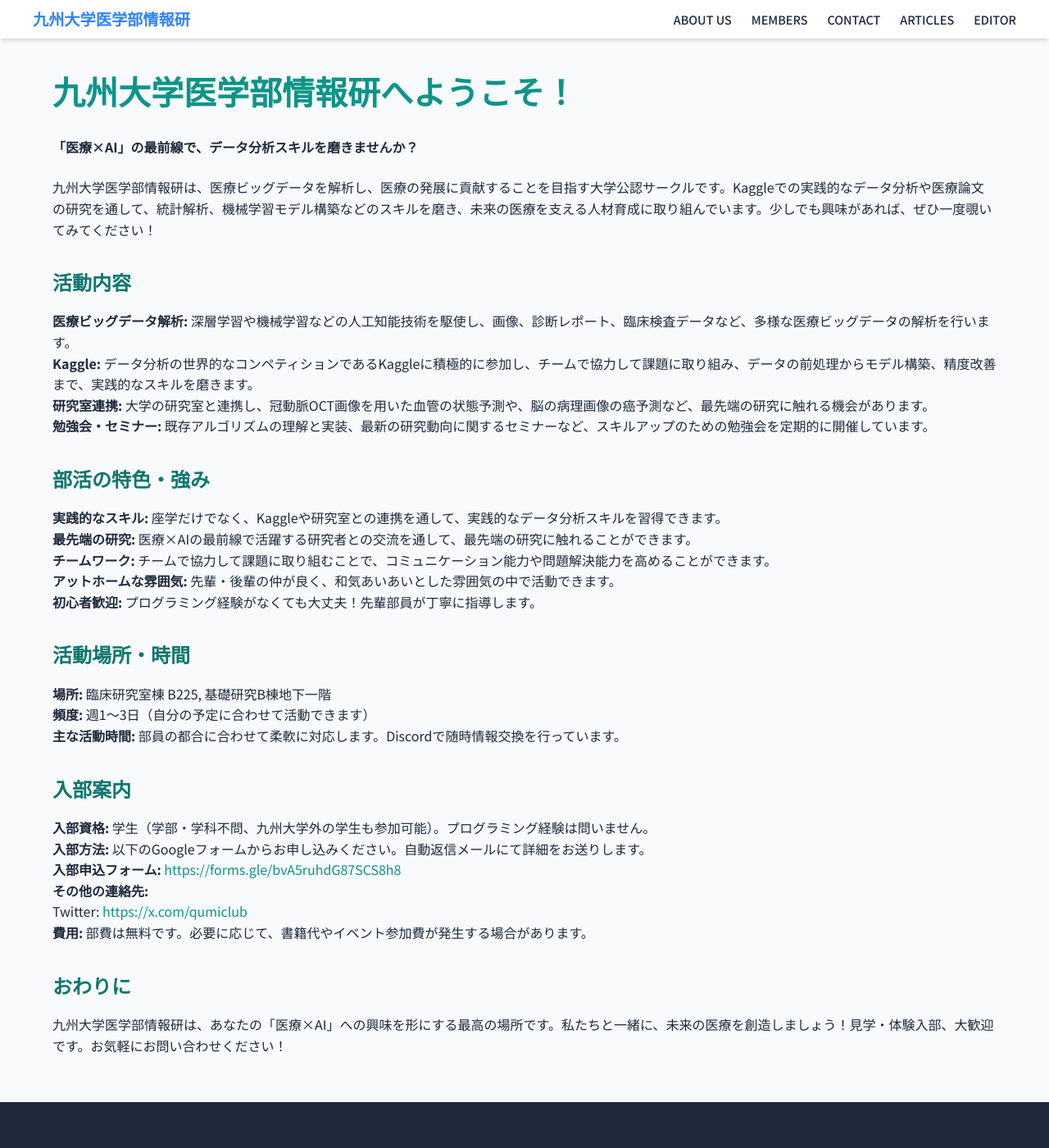
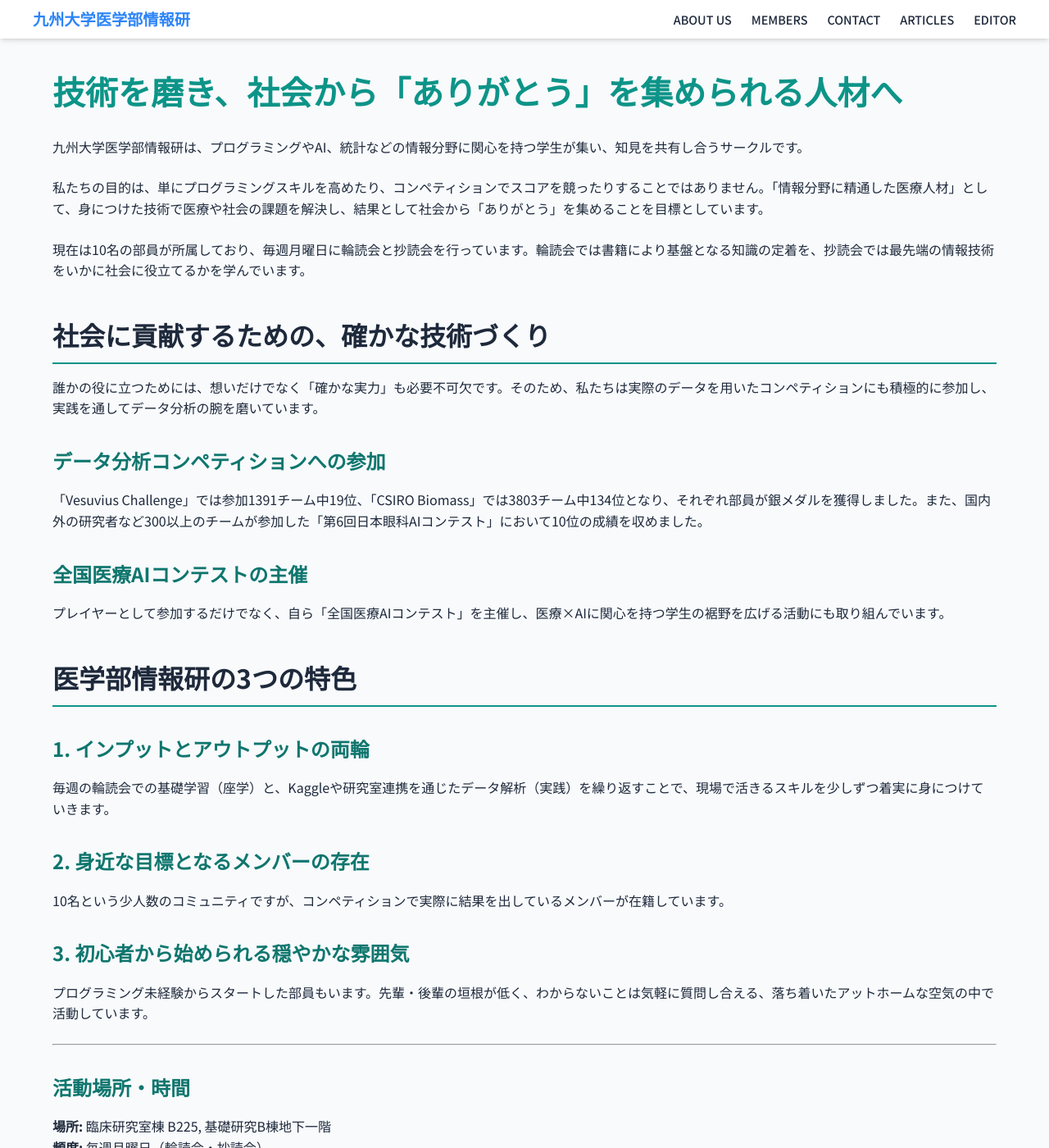
Before and after one commit to qumiclub/club-welcome-page, a Jekyll site: the page built from _pages/about-us.md, in a window 1280 px wide and 1400 px high. Shown: the whole window at 82% size. Built offline with Jekyll 4.4.1, drawn with Linux system fonts in a browser that asks for light colours; some of the changed text lies outside the part shown.

Commit message:
content: About Usとトップページの内容を最新実績に更新

```diff
--- a/_pages/about-us.md
+++ b/_pages/about-us.md
@@ -3,42 +3,43 @@
 title: 九州大学医学部情報研 -部活紹介-
 ---
 
-# 九州大学医学部情報研へようこそ！
+# 技術を磨き、社会から「ありがとう」を集められる人材へ
 
-**「医療×AI」の最前線で、データ分析スキルを磨きませんか？**
+九州大学医学部情報研は、プログラミングやAI、統計などの情報分野に関心を持つ学生が集い、知見を共有し合うサークルです。
 
-九州大学医学部情報研は、医療ビッグデータを解析し、医療の発展に貢献することを目指す大学公認サークルです。Kaggleでの実践的なデータ分析や医療論文の研究を通して、統計解析、機械学習モデル構築などのスキルを磨き、未来の医療を支える人材育成に取り組んでいます。少しでも興味があれば、ぜひ一度覗いてみてください！
+私たちの目的は、単にプログラミングスキルを高めたり、コンペティションでスコアを競ったりすることではありません。「情報分野に精通した医療人材」として、身につけた技術で医療や社会の課題を解決し、結果として社会から「ありがとう」を集めることを目標としています。
 
-### 活動内容
+現在は10名の部員が所属しており、毎週月曜日に輪読会と抄読会を行っています。輪読会では書籍により基盤となる知識の定着を、抄読会では最先端の情報技術をいかに社会に役立てるかを学んでいます。
 
-*   **医療ビッグデータ解析:** 深層学習や機械学習などの人工知能技術を駆使し、画像、診断レポート、臨床検査データなど、多様な医療ビッグデータの解析を行います。
-*   **Kaggle:** データ分析の世界的なコンペティションであるKaggleに積極的に参加し、チームで協力して課題に取り組み、データの前処理からモデル構築、精度改善まで、実践的なスキルを磨きます。
-*   **研究室連携:** 大学の研究室と連携し、冠動脈OCT画像を用いた血管の状態予測や、脳の病理画像の癌予測など、最先端の研究に触れる機会があります。
-*   **勉強会・セミナー:** 既存アルゴリズムの理解と実装、最新の研究動向に関するセミナーなど、スキルアップのための勉強会を定期的に開催しています。
+## 社会に貢献するための、確かな技術づくり
 
-### 部活の特色・強み
+誰かの役に立つためには、想いだけでなく「確かな実力」も必要不可欠です。そのため、私たちは実際のデータを用いたコンペティションにも積極的に参加し、実践を通してデータ分析の腕を磨いています。
 
-*   **実践的なスキル:** 座学だけでなく、Kaggleや研究室との連携を通して、実践的なデータ分析スキルを習得できます。
-*   **最先端の研究:** 医療×AIの最前線で活躍する研究者との交流を通して、最先端の研究に触れることができます。
-*   **チームワーク:** チームで協力して課題に取り組むことで、コミュニケーション能力や問題解決能力を高めることができます。
-*   **アットホームな雰囲気:** 先輩・後輩の仲が良く、和気あいあいとした雰囲気の中で活動できます。
-*   **初心者歓迎:** プログラミング経験がなくても大丈夫！先輩部員が丁寧に指導します。
+### データ分析コンペティションへの参加
+
+「Vesuvius Challenge」では参加1391チーム中19位、「CSIRO Biomass」では3803チーム中134位となり、それぞれ部員が銀メダルを獲得しました。また、国内外の研究者など300以上のチームが参加した「第6回日本眼科AIコンテスト」において10位の成績を収めました。
+
+### 全国医療AIコンテストの主催
+
+プレイヤーとして参加するだけでなく、自ら「全国医療AIコンテスト」を主催し、医療×AIに関心を持つ学生の裾野を広げる活動にも取り組んでいます。
+
+## 医学部情報研の3つの特色
+
+### 1. インプットとアウトプットの両輪
+毎週の輪読会での基礎学習（座学）と、Kaggleや研究室連携を通じたデータ解析（実践）を繰り返すことで、現場で活きるスキルを少しずつ着実に身につけていきます。
+
+### 2. 身近な目標となるメンバーの存在
+10名という少人数のコミュニティですが、コンペティションで実際に結果を出しているメンバーが在籍しています。
+
+### 3. 初心者から始められる穏やかな雰囲気
+プログラミング未経験からスタートした部員もいます。先輩・後輩の垣根が低く、わからないことは気軽に質問し合える、落ち着いたアットホームな空気の中で活動しています。
+
+---
 
 ### 活動場所・時間
-
 *   **場所:** 臨床研究室棟 B225, 基礎研究B棟地下一階
-*   **頻度:** 週1～3日（自分の予定に合わせて活動できます）
+*   **頻度:** 毎週月曜日（輪読会・抄読会）
 *   **主な活動時間:** 部員の都合に合わせて柔軟に対応します。Discordで随時情報交換を行っています。
 
-### 入部案内
-
-*   **入部資格:** 学生（学部・学科不問、九州大学外の学生も参加可能）。プログラミング経験は問いません。
-*   **入部方法:** 以下のGoogleフォームからお申し込みください。自動返信メールにて詳細をお送りします。
-    *   **入部申込フォーム:** [https://forms.gle/bvA5ruhdG87SCS8h8](https://forms.gle/bvA5ruhdG87SCS8h8)
-*   **その他の連絡先:**
-    *   Twitter: [https://x.com/qumiclub](https://x.com/qumiclub)
-*   **費用:** 部費は無料です。必要に応じて、書籍代やイベント参加費が発生する場合があります。
-
-### おわりに
-
-九州大学医学部情報研は、あなたの「医療×AI」への興味を形にする最高の場所です。私たちと一緒に、未来の医療を創造しましょう！見学・体験入部、大歓迎です。お気軽にお問い合わせください！
+### お問い合わせ・入部希望
+詳細な入部方法やお問い合わせは、[CONTACT（連絡先）]({{ '/contact/' | relative_url }}) ページをご覧ください。
```
Also changed, not shown: index.html (+8 -8 lines), 1 other file.
